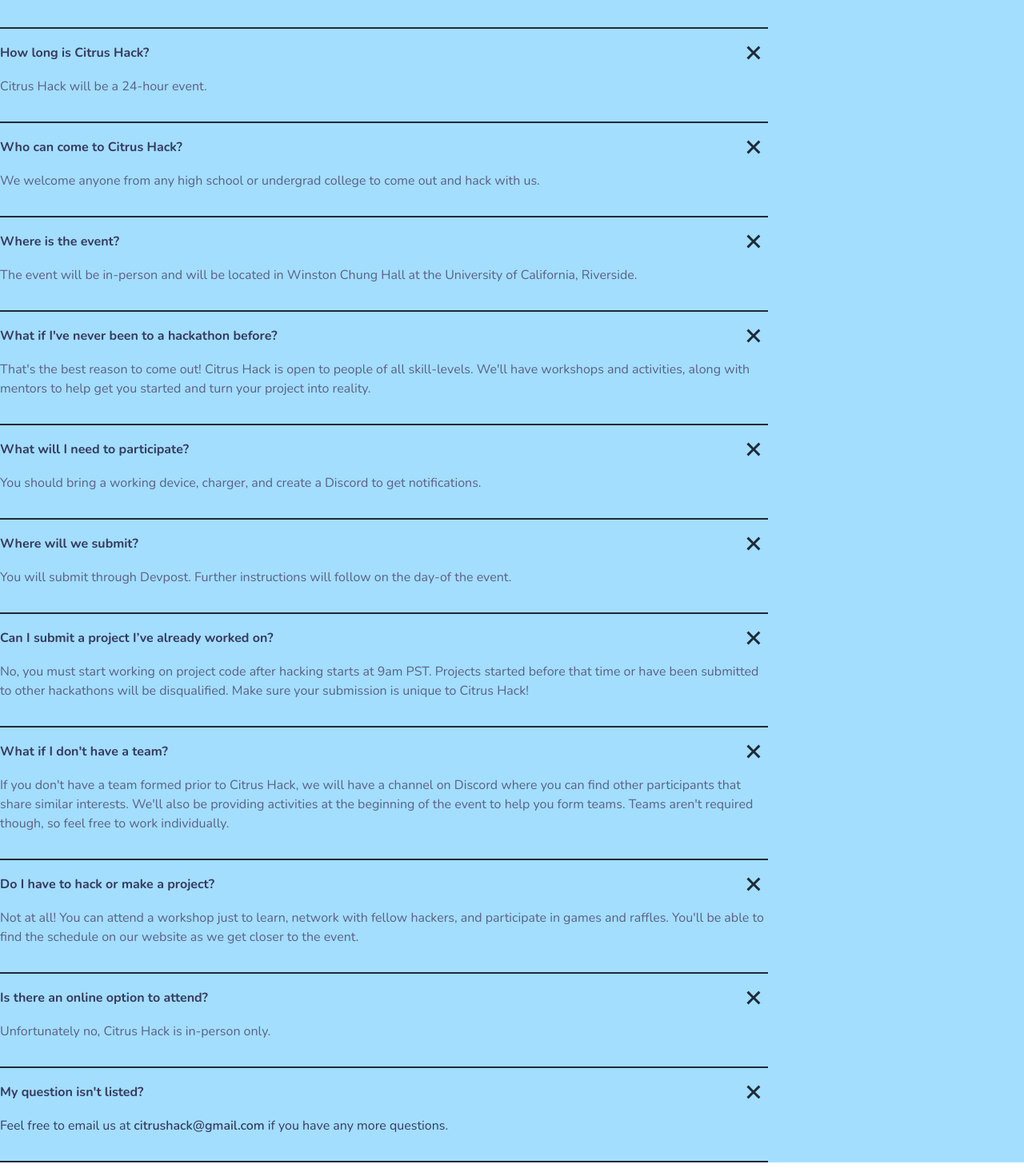
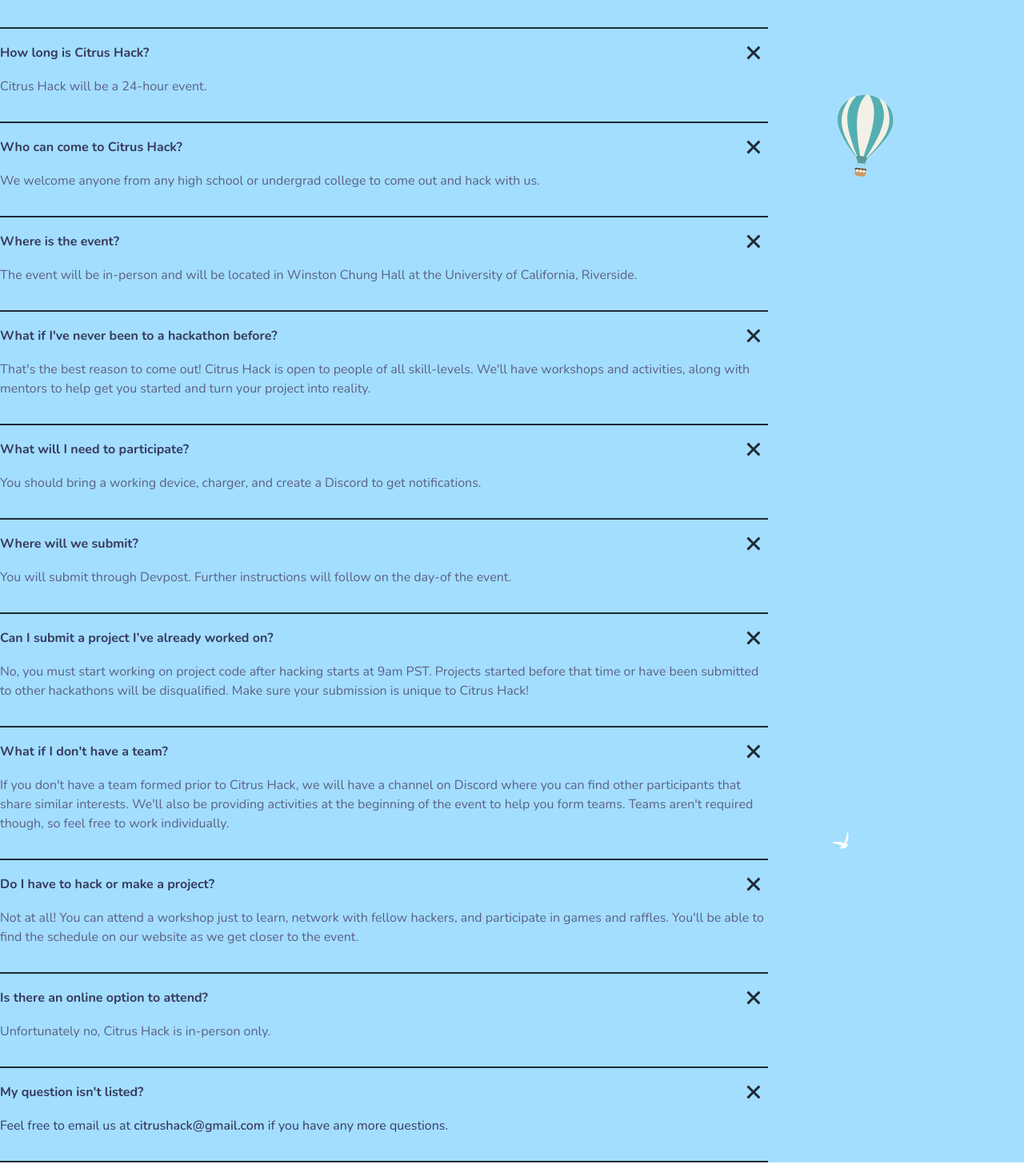
Before and after one commit to minsooerickim/citrushack2023, a Next.js app: page /sections/faq in a window 1280 px wide. Shown: the part 604-2070 px from the top of the page at 80% size. Built offline with nearby package versions, Linux system fonts and the light colour scheme; no server answers.

Commit message:
korean snacks

```diff
--- a/components/Schedule.tsx
+++ b/components/Schedule.tsx
@@ -536,7 +536,7 @@ export const Assets = () => {
         }}
         className="absolute -z-1 w-[5%] right-0 sm:right-0 md:right-10 xl:-right-16 top-[35%] lg:top-[40%]"
       >
-        <Image src={balloonYellow} alt="balloon" />
+        <Image src={balloonOrange} alt="balloon" />
       </motion.div>
       {/* cloud top right */}
       <motion.div
--- a/pages/sections/faq.tsx
+++ b/pages/sections/faq.tsx
@@ -1,9 +1,76 @@
 import { FaqGrid } from '@/components/FAQ';
 import ExternalLink from '@/components/ExternalLink';
+import { motion } from 'framer-motion';
+import { useTheme } from 'next-themes';
+import Image from 'next/image';
+import balloonBlue from '../../public/assets/balloonBlue.svg';
+import bird1 from '../../public/assets/bird1.svg';
+import star from '../../public/assets/star.svg';
+
+export const Assets = () => {
+  const { theme } = useTheme();
+
+  return (
+    <>
+      {/* balloon right */}
+      <motion.div
+        animate={{ y: [0, -25, 0] }}
+        transition={{
+          repeat: Infinity,
+          duration: 3
+        }}
+        className="absolute z-20 max-[1182px]:hidden -right-28 xl:-right-40 top-[35%] w-16 xl:w-20"
+      >
+        <Image src={balloonBlue} alt="cloud" />
+      </motion.div>
+      {/* balloon left */}
+      <motion.div
+        animate={{ y: [0, -25, 0] }}
+        transition={{
+          repeat: Infinity,
+          duration: 3
+        }}
+        className="absolute z-20 max-lg:hidden  -left-24 xl:-left-40 bottom-0 w-16 xl:w-20"
+      >
+        <Image src={balloonBlue} alt="cloud" />
+      </motion.div>
+      {/* balloon */}
+      <motion.div
+        animate={{ y: [0, -25, 0] }}
+        transition={{
+          repeat: Infinity,
+          duration: 3
+        }}
+        className="absolute z-20 max-lg:hidden  -left-24 xl:-left-40 top-96 w-16 xl:w-20"
+      >
+        {theme === 'light' ? (
+          <Image src={bird1} alt="bird" />
+        ) : (
+          <Image src={star} alt="cloud" />
+        )}
+      </motion.div>
+      {/* balloon */}
+      <motion.div
+        animate={{ y: [0, -25, 0] }}
+        transition={{
+          repeat: Infinity,
+          duration: 3
+        }}
+        className="absolute z-20 max-[1182px]:hidden -right-24 xl:-right-40 bottom-96 w-16 xl:w-20"
+      >
+        {theme === 'light' ? (
+          <Image src={bird1} alt="bird" />
+        ) : (
+          <Image src={star} alt="cloud" />
+        )}
+      </motion.div>
+    </>
+  );
+};
 
 export default function Faq() {
   return (
-    <section className="flex flex-col w-full h-full my-12 lg:mt-0 max-w-[60rem] items-center">
+    <section className="relative flex flex-col w-full h-full my-12 lg:mt-0 max-w-[60rem] items-center">
       <h1 className="text-center text-7xl font-black w-391 h-109 not-italic items-center mt-6 text-text">
         FAQ
       </h1>
@@ -16,6 +83,9 @@ export default function Faq() {
         />
         .
       </p>
+      {/* <div className="absolute w-screen h-screen -z-0 right-0"> */}
+      <Assets />
+      {/* </div> */}
       <FaqGrid />
     </section>
   );
--- a/pages/sections/team.tsx
+++ b/pages/sections/team.tsx
@@ -23,7 +23,8 @@ import cloud2 from '../../public/assets/cloud2.svg';
 import cloudDark from '../../public/assets/cloudDark.svg';
 import cloudDark2 from '../../public/assets/cloudDark2.svg';
 import plane from '../../public/assets/tiltedPlane.svg';
-import balloonBlue from '../../public/assets/balloonBlue.svg';
+import bird1 from '../../public/assets/bird1.svg';
+import star from '../../public/assets/star.svg';
 
 const directors = [
   {
@@ -156,7 +157,7 @@ export const Assets = () => {
           repeat: Infinity,
           duration: 5
         }}
-        className="absolute z-10 max-[375px]:hidden left-10 xl:left-[10%] top-44 sm:top-36 xl:top-20  w-20 sm:w-28 md:w-32 lg:w-48 xl:w-64"
+        className="absolute z-10 max-[375px]:hidden left-10 xl:left-[10%] top-44 sm:top-28 xl:top-20  w-20 sm:w-28 md:w-32 lg:w-48 xl:w-64"
       >
         {theme === 'light' ? (
           <Image src={cloud2} alt="cloud" />
@@ -164,19 +165,19 @@ export const Assets = () => {
           <Image src={cloudDark2} alt="cloud" />
         )}
       </motion.div>
-      {/* cloud top right */}
+      {/* birf top right */}
       <motion.div
         animate={{ y: [0, -5, 0] }}
         transition={{
           repeat: Infinity,
           duration: 5
         }}
-        className="absolute z-10 max-md:hidden right-10 top-52 w-24  xl:w-64"
+        className="absolute z-10 max-md:hidden right-10 top-52 w-20  xl:w-24"
       >
         {theme === 'light' ? (
-          <Image src={cloud} alt="cloud" />
+          <Image src={bird1} alt="bird" />
         ) : (
-          <Image src={cloudDark} alt="cloud" />
+          <Image src={star} alt="cloud" />
         )}
       </motion.div>
       {/* cloud bottom left */}
@@ -216,9 +217,13 @@ export const Assets = () => {
           repeat: Infinity,
           duration: 3
         }}
-        className="absolute z-40 right-6 -bottom-[150%] max-md:hidden xs:-bottom-[45%] sm:-bottom-[35%] md:-bottom-20 xl:bottom-64 w-10 xs:w-20 xl:w-32"
+        className="absolute z-40 right-6 -bottom-[150%] max-md:hidden xs:-bottom-[45%] sm:-bottom-[35%] md:-bottom-52 xl:bottom-0 w-10 xs:w-20 xl:w-32"
       >
-        <Image src={balloonBlue} alt="cloud" />
+        {theme === 'light' ? (
+          <Image src={bird1} alt="bird" />
+        ) : (
+          <Image src={star} alt="cloud" />
+        )}
       </motion.div>
       {/* cloud bottom right */}
       <motion.div
@@ -227,12 +232,42 @@ export const Assets = () => {
           repeat: Infinity,
           duration: 5
         }}
+        className="absolute z-50 max-[375px]:hidden sm:hidden right-0 -bottom-[77%] w-14"
+      >
+        {theme === 'light' ? (
+          <Image src={bird1} alt="bird" />
+        ) : (
+          <Image src={star} alt="cloud" />
+        )}
+      </motion.div>
+      {/* cloud bottom right */}
+      {/* <motion.div
+        animate={{ y: [0, -5, 0] }}
+        transition={{
+          repeat: Infinity,
+          duration: 5
+        }}
         className="absolute z-20 max-[375px]:hidden sm:hidden right-0 -bottom-[77%] w-14"
       >
         {theme === 'light' ? (
-          <Image src={cloud} alt="cloud" />
+          <Image src={cloud} alt="bird" />
         ) : (
-          <Image src={cloud} alt="cloud" />
+          <Image src={cloudDark} alt="cloud" />
+        )}
+      </motion.div> */}
+      {/* cloud top left */}
+      <motion.div
+        animate={{ y: [0, -5, 0] }}
+        transition={{
+          repeat: Infinity,
+          duration: 5
+        }}
+        className="absolute z-10 max-[375px]:hidden left-10 top-44 sm:top-28 w-20 sm:w-28 sm:hidden"
+      >
+        {theme === 'light' ? (
+          <Image src={bird1} alt="bird" />
+        ) : (
+          <Image src={star} alt="cloud" />
         )}
       </motion.div>
     </>
```
